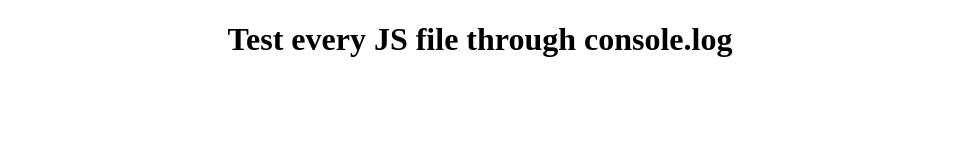
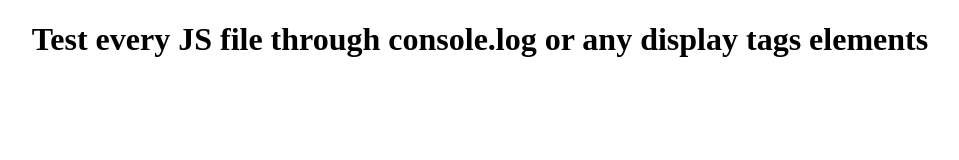
Before and after one commit to DaryllCulas/FreeCodeCamp_works, a plain HTML site: page Javascript_DSA/index.html in a window 1280 px wide. Shown: the whole page, without its empty margins (160-1119 px from the left). Drawn offline with Linux system fonts and the light colour scheme.

Commit message:
Add index.html for testing JS file through console.log or any display elements

```diff
--- a/Javascript_DSA/index.html
+++ b/Javascript_DSA/index.html
@@ -8,7 +8,7 @@
 </head>
 <body>
   <center>
-    <h1>Test every JS file through console.log</h1>
+    <h1>Test every JS file through console.log or any display tags elements</h1>
   </center>
   <script src="#"></script>
 </body>
```
